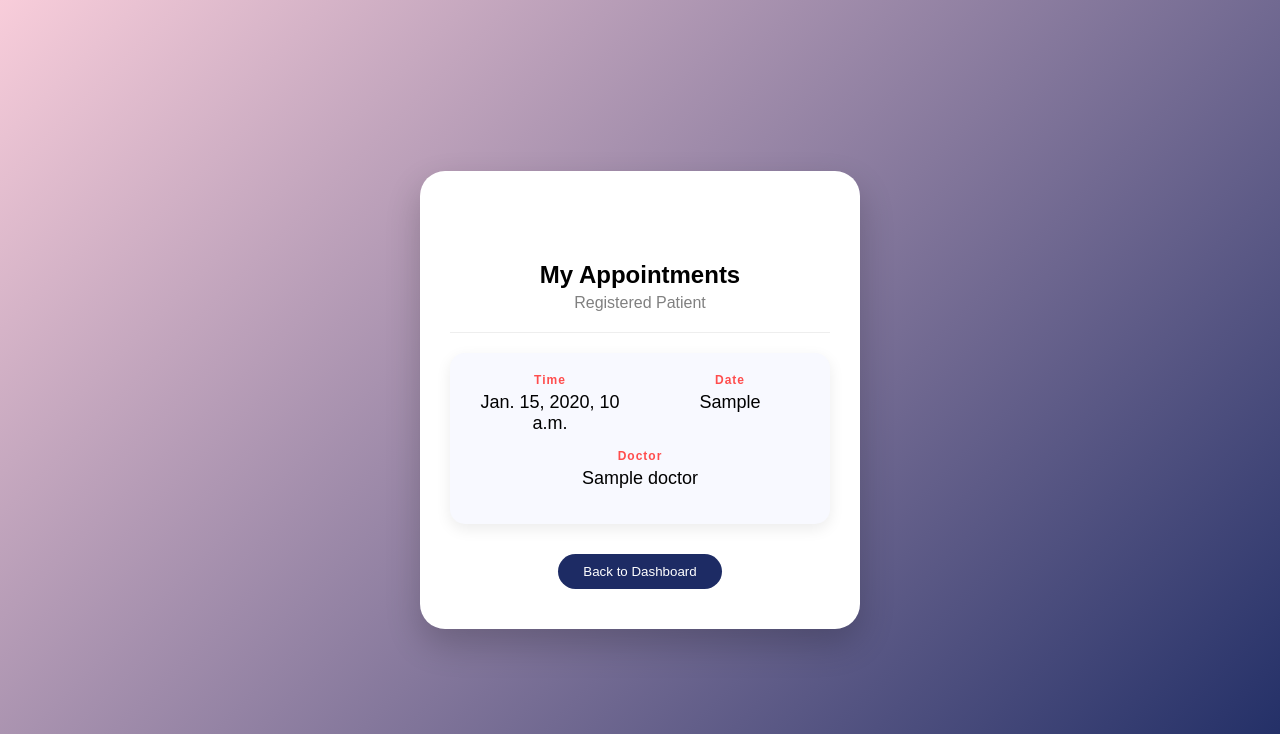
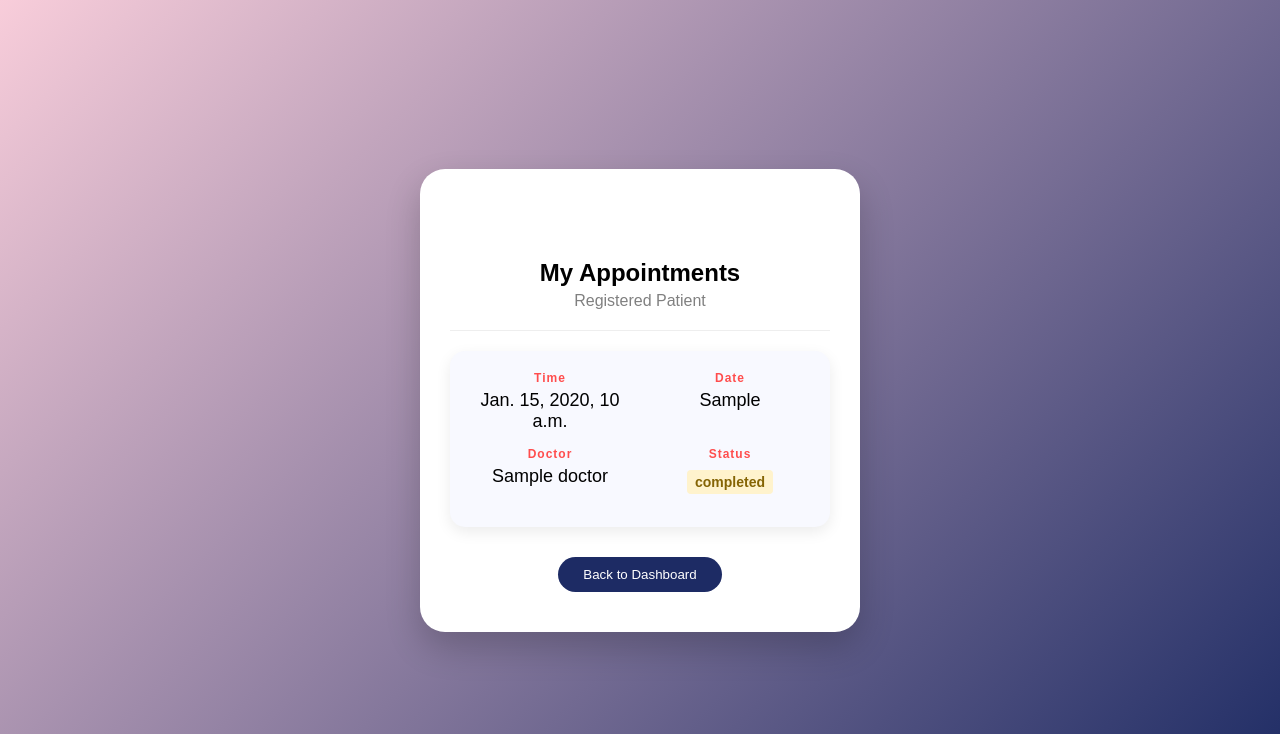
Before and after one commit to Roshan192004/HMS-platform, a Django app: template hms/appointments/templates/appointments/patient_my_appointment.html in a window 1280 px wide. Shown: the top 734 px of the page. Run offline with Django 5.2, Linux system fonts and the light colour scheme; tables that the repository leaves empty hold one stand-in row (values such as "Sample post"); the template is opened without the code that fills it: values that come from a table or form of the project are taken from there, most other values are stand-ins (such as "Sample title", 1, 10 or a date in 2020).

Commit message:
Add appointment status UI to patient interface

```diff
--- a/hms/appointments/templates/appointments/patient_my_appointment.html
+++ b/hms/appointments/templates/appointments/patient_my_appointment.html
@@ -157,9 +157,21 @@
         </div>
 
         <div class="row">
-            <div class="box full">
+            <div class="box">
                 <div class="label">Doctor</div>
                 <div class="value">{{ i.doctor }}</div>
+            </div>
+
+            <div class="box">
+                <div class="label">Status</div>
+                <div class="value" style="margin-top:10px;">
+                    <span style="padding: 4px 8px; border-radius: 4px; font-size: 14px; font-weight: bold;
+                        {% if i.status == 'Accepted' %}background-color: #d4edda; color: #155724;
+                        {% elif i.status == 'Rejected' %}background-color: #f8d7da; color: #721c24;
+                        {% else %}background-color: #fff3cd; color: #856404;{% endif %}">
+                        {{ i.status }}
+                    </span>
+                </div>
             </div>
         </div>
 
```
